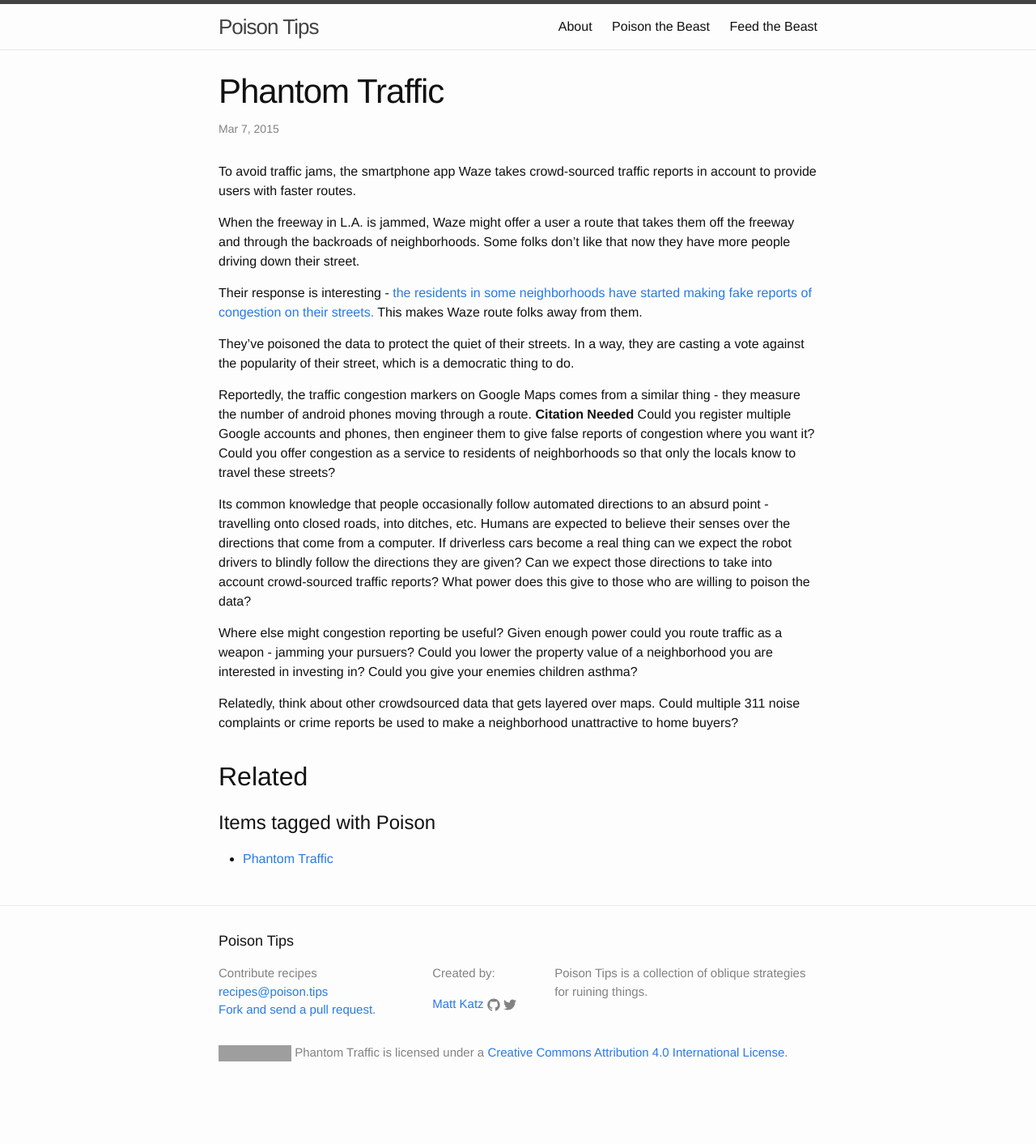
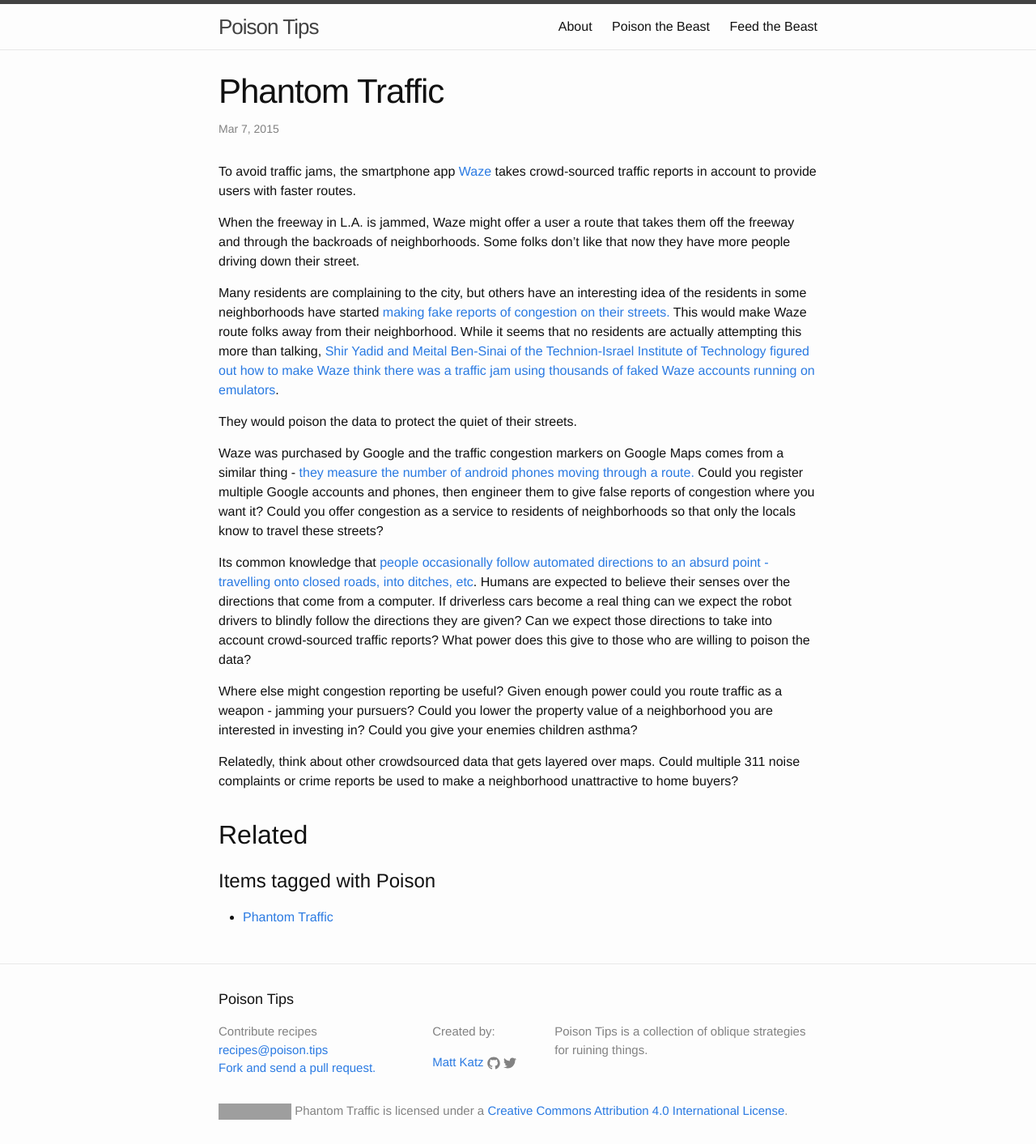
Before and after one commit to mattkatz/poison.tips, a Jekyll site: the page built from _posts/2015-03-11-phantom-traffic.markdown, in a window 1280 px wide. Shown: the whole page at 81% size. Built offline with Jekyll 4.4.1, drawn with Linux system fonts in a browser that asks for light colours; before the commit the page ends 1341 px from its top, so only the background shows below that; grey boxes are pictures that could not be loaded.

Commit message:
add citations, corrections

```diff
--- a/_posts/2015-03-11-phantom-traffic.markdown
+++ b/_posts/2015-03-11-phantom-traffic.markdown
@@ -7,17 +7,17 @@ tags:
 categories: poison
 ---
 
-To avoid traffic jams, the smartphone app Waze takes crowd-sourced traffic reports in account to provide users with faster routes.
+To avoid traffic jams, the smartphone app [Waze](https://www.waze.com/) takes crowd-sourced traffic reports in account to provide users with faster routes.
 
 When the freeway in L.A. is jammed, Waze might offer a user a route that takes them off the freeway and through the backroads of neighborhoods. Some folks don't like that now they have more people driving down their street.
 
-Their response is interesting - [the residents in some neighborhoods have started making fake reports of congestion on their streets.](http://www.tmz.com/2014/11/14/waze-app-neighborhoods-pissed-la-traffic-driving-405) This makes Waze route folks away from them.
+Many residents are complaining to the city, but others have an interesting idea of the residents in some neighborhoods have started [making fake reports of congestion on their streets.](http://www.wptv.com/news/science-tech/waze-traffic-app-angers-residents-dealing-with-increased-congestion-on-neighborhood-streets) This would make Waze route folks away from their neighborhood. While it seems that no residents are actually attempting this more than talking, [Shir Yadid and Meital Ben-Sinai of the Technion-Israel Institute of Technology figured out how to make Waze think there was a traffic jam using thousands of faked Waze accounts running on emulators](http://www.jpost.com/Enviro-Tech/Technion-students-find-way-to-hack-Waze-create-fake-traffic-jams-346377).
 
-They've poisoned the data to protect the quiet of their streets. In a way, they are casting a vote against the popularity of their street, which is a democratic thing to do.
+They would poison the data to protect the quiet of their streets.
 
-Reportedly, the traffic congestion markers on Google Maps comes from a similar thing - they measure the number of android phones moving through a route. **Citation Needed** Could you register multiple Google accounts and phones, then engineer them to give false reports of congestion where you want it? Could you offer congestion as a service to residents of neighborhoods so that only the locals know to travel these streets?
+Waze was purchased by Google and the traffic congestion markers on Google Maps comes from a similar thing - [they measure the number of android phones moving through a route.](http://smallbusiness.chron.com/google-detect-traffic-congestion-49523.html) Could you register multiple Google accounts and phones, then engineer them to give false reports of congestion where you want it? Could you offer congestion as a service to residents of neighborhoods so that only the locals know to travel these streets?
 
-Its common knowledge that people occasionally follow automated directions to an absurd point - travelling onto closed roads, into ditches, etc. Humans are expected to believe their senses over the directions that come from a computer. If driverless cars become a real thing can we expect the robot drivers to blindly follow the directions they are given? Can we expect those directions to take into account crowd-sourced traffic reports? What power does this give to those who are willing to poison the data?
+Its common knowledge that [people occasionally follow automated directions to an absurd point - travelling onto closed roads, into ditches, etc](https://www.techdirt.com/articles/20101004/02215311277/more-stories-of-people-following-gps-blindly-into-dangerous-situations.shtml). Humans are expected to believe their senses over the directions that come from a computer. If driverless cars become a real thing can we expect the robot drivers to blindly follow the directions they are given? Can we expect those directions to take into account crowd-sourced traffic reports? What power does this give to those who are willing to poison the data?
 
 Where else might congestion reporting be useful? Given enough power could you route traffic as a weapon - jamming your pursuers? Could you lower the property value of a neighborhood you are interested in investing in? Could you give your enemies children asthma?
 
```
